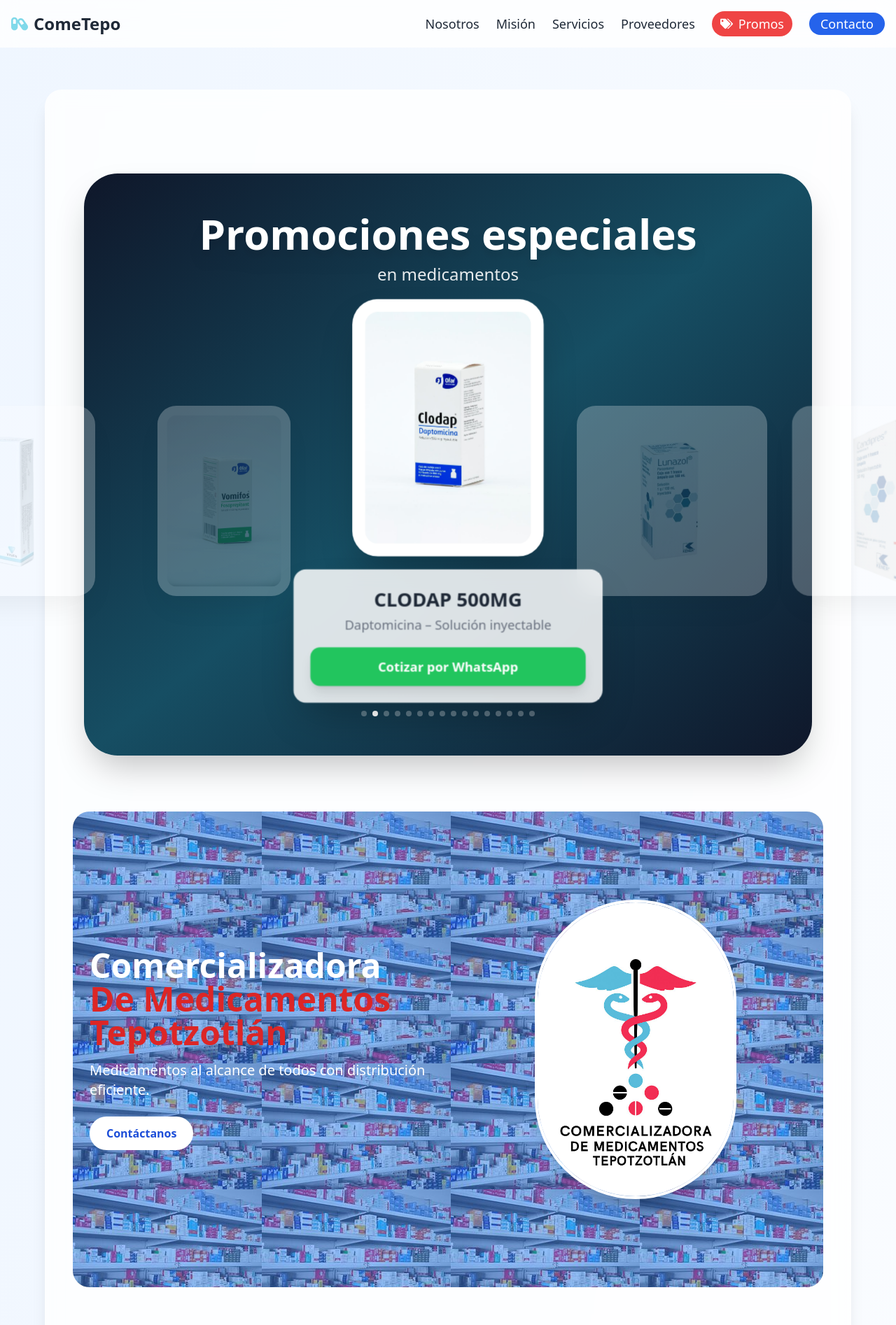
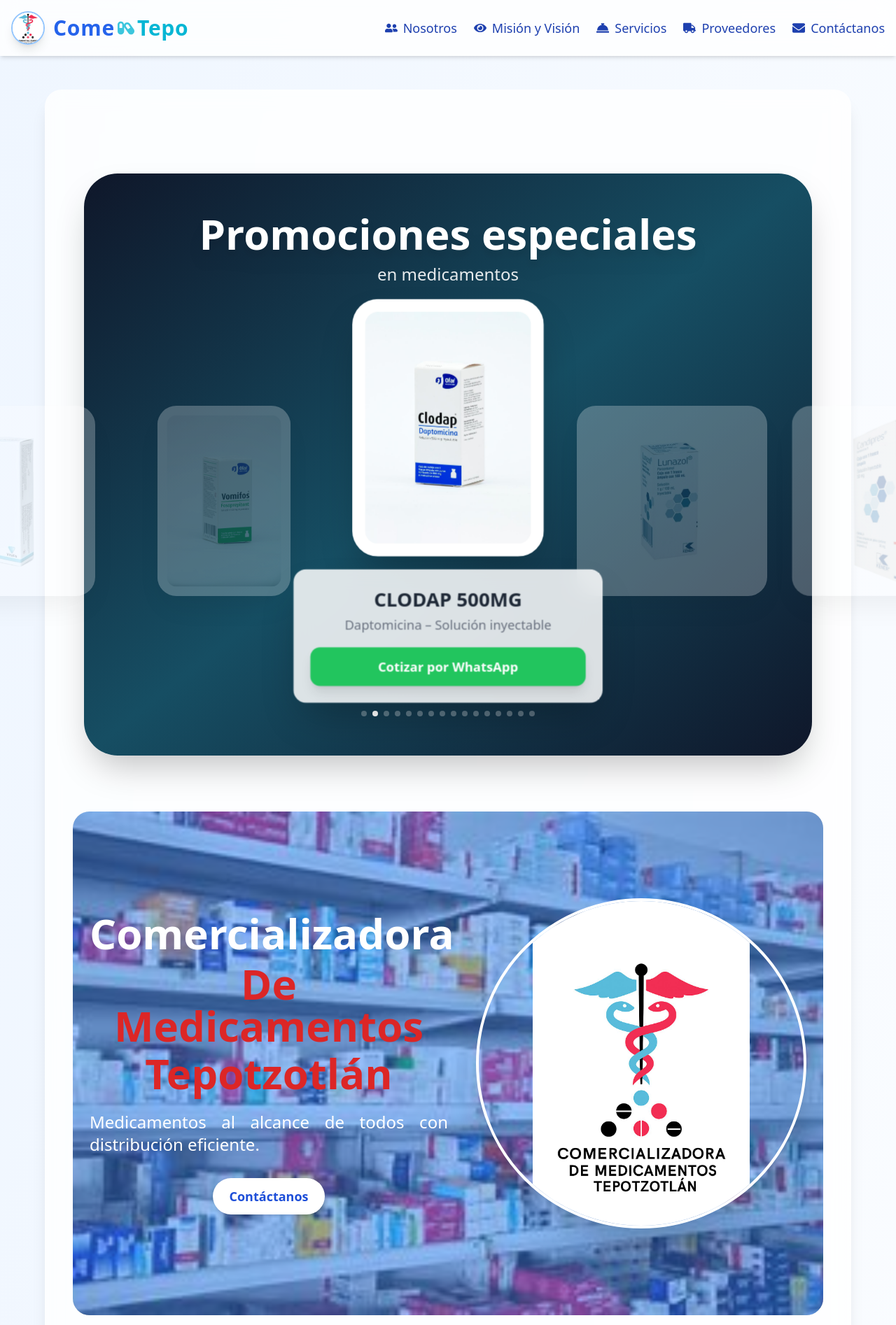
Before and after one commit to IsraelRodz/Cometepo, a React (Vite) app: page / in a window 1280 px wide. Shown: the top 1894 px of the page at 70% size. Built offline with nearby package versions, Linux system fonts and the light colour scheme.

Commit message:
Cometepo_81

```diff
--- a/src/Components/Contacto.tsx
+++ b/src/Components/Contacto.tsx
@@ -1,36 +1,94 @@
+import { FontAwesomeIcon } from '@fortawesome/react-fontawesome';
+import {
+  faInstagram,
+  faFacebook,
+  faWhatsapp,
+  faLinkedin,
+} from '@fortawesome/free-brands-svg-icons';
+import {
+  faEnvelope,
+  faPhoneAlt,
+} from '@fortawesome/free-solid-svg-icons';
+
 const Contacto = () => {
   return (
-    <section id="contacto" className="bg-blue-50 py-16 px-6 md:px-20 rounded-2xl">
-
-      <h2 className="text-3xl md:text-5xl text-center text-blue-700 mb-10">
+    <section
+      id="contacto"
+      className="bg-gradient-to-r from-blue-50 to-blue-100 rounded-2xl py-16 px-6 md:px-20 shadow-lg max-[400px]:px-4"
+    >
+     <h2
+        className="text-4xl sm:text-5xl font-extrabold text-blue-700 mb-10 font-serif tracking-wide text-center whitespace-nowrap overflow-hidden text-ellipsis px-2"
+      >
         Contáctanos
       </h2>
 
-      <div className="flex flex-col md:flex-row gap-10">
 
-        {/* INFO */}
-        <div className="flex-1 bg-white p-6 rounded-xl shadow text-center md:text-left">
-          <p className="mb-2">📞 +52 55 7701 9526</p>
-          <p className="mb-2">📞 +52 55 7701 9532</p>
-          <p className="text-sm break-all">
-            cotizaciones@comercializadoramedicamentostepotzotlan.mx
-          </p>
+      <div className="flex flex-col md:flex-row gap-12">
+        {/* Lado izquierdo - Información de contacto */}
+        <div className="flex-1 bg-white p-8 rounded-xl shadow-lg text-blue-800 text-lg space-y-6 border border-blue-200 max-[400px]:text-base max-[400px]:p-4">
+          <div className="flex items-start gap-4 max-[400px]:gap-2">
+            <FontAwesomeIcon icon={faPhoneAlt} className="text-2xl text-green-600 max-[400px]:text-xl" />
+            <div className="flex flex-col space-y-2 justify-start text-justify">
+              <span>+52 55 7701 9526</span>
+              <span>+52 55 7701 9532</span>
+            </div>
+          </div>
+          <div className="flex items-start gap-4 max-[400px]:flex-col max-[400px]:items-start max-[400px]:gap-1">
+            <FontAwesomeIcon icon={faEnvelope} className="text-2xl text-red-600 max-[400px]:text-xl" />
+            <span className="break-all text-sm leading-snug max-[400px]:text-xs max-[400px]:max-w-[250px]">
+              cotizaciones@comercializadoramedicamentostepotzotlan.mx
+            </span>
+          </div>
         </div>
 
-        {/* CTA */}
-        <div className="flex-1 flex flex-col justify-center items-center gap-6">
-
-          <p className="text-center max-w-md">
-            Contáctanos directamente por WhatsApp para una respuesta inmediata.
+        {/* Lado derecho - Redes sociales */}
+        <div className="flex-1 text-center">
+          <p className="text-gray-700 mb-8 text-lg max-w-md mx-auto text-justify leading-relaxed
+            max-[400px]:text-sm max-[400px]:leading-tight max-[400px]:max-w-xs max-[400px]:px-2">
+            Estamos disponibles en nuestras redes sociales para resolver tus dudas y brindarte una mejor atención.
           </p>
 
-          <a
-            href="https://wa.me/525613143229"
-            className="bg-green-500 text-white px-6 py-3 rounded-xl text-lg font-bold hover:scale-105"
-          >
-            Cotizar por WhatsApp
-          </a>
-
+          <div className="flex justify-center flex-wrap gap-8 text-5xl max-[400px]:text-3xl">
+            <a
+              href="https://www.facebook.com/share/18jFLCXbWw/?mibextid=wwXIfr"
+              target="_blank"
+              rel="noopener noreferrer"
+              className="text-blue-600 hover:text-blue-800 transition-transform duration-300 ease-in-out transform hover:scale-125"
+            >
+              <FontAwesomeIcon icon={faFacebook} />
+            </a>
+            <a
+              href="https://wa.me/525613143229"
+              target="_blank"
+              rel="noopener noreferrer"
+              className="text-green-500 hover:text-green-700 transition-transform duration-300 ease-in-out transform hover:scale-125"
+            >
+              <FontAwesomeIcon icon={faWhatsapp} />
+            </a>
+            <a
+              href="https://www.instagram.com/cometepo?igsh=cWU4b2FmbmF3cXNy&utm_source=qr"
+              target="_blank"
+              rel="noopener noreferrer"
+              className="text-pink-600 hover:text-pink-800 transition-transform duration-300 ease-in-out transform hover:scale-125"
+            >
+              <FontAwesomeIcon icon={faInstagram}/>
+            </a>
+            <a
+              href="https://www.linkedin.com"
+              target="_blank"
+              rel="noopener noreferrer"
+              className="text-blue-500 hover:text-blue-700 transition-transform duration-300 ease-in-out transform hover:scale-125"
+            >
+              <FontAwesomeIcon icon={faLinkedin}/>
+            </a>
+            <a
+             href="tel:+525613143229"
+             aria-label="Llamar al número +52 5625855729"
+            className="text-green-600 hover:text-green-800 transition-transform duration-300 ease-in-out transform hover:scale-125"
+            >
+              <FontAwesomeIcon icon={faPhoneAlt} />
+            </a>
+          </div>
         </div>
       </div>
     </section>
--- a/src/Components/Hero.tsx
+++ b/src/Components/Hero.tsx
@@ -4,55 +4,91 @@
 const Hero = () => {
   const [currentImage, setCurrentImage] = useState(0);
 
-  const images = ['/img/1.jpg','/img/2.jpg','/img/3.jpg'];
+  const images = [
+    '/img/1.jpg',
+    '/img/2.jpg',
+    '/img/3.jpg',
+  ];
 
   useEffect(() => {
     const interval = setInterval(() => {
-      setCurrentImage((prev) => (prev + 1) % images.length);
+      setCurrentImage((prevImage) => (prevImage + 1) % images.length);
     }, 5000);
     return () => clearInterval(interval);
-  }, []);
+  }, [images.length]);
 
   return (
     <section
       id="principal"
-      className="relative min-h-[85vh] flex flex-col md:flex-row items-center justify-between rounded-3xl overflow-hidden"
+      className="relative bg-cover bg-center bg-no-repeat text-white text-center py-24 px-6 max-[400px]:px-4 min-h-[90vh] transition-transform transform hover:scale-105 rounded-3xl overflow-hidden flex flex-col md:flex-row items-center justify-between"
       style={{ backgroundImage: `url(${images[currentImage]})` }}
     >
-      <div className="absolute inset-0 bg-blue-500/50" />
+      <div className="absolute inset-0 bg-blue-500 bg-opacity-50 z-0"></div>
 
-      <div className="relative z-10 w-full md:w-1/2 px-6 py-16 text-center md:text-left">
-
-        <motion.h1 className="text-2xl sm:text-3xl md:text-5xl font-bold text-white">
-          Comercializadora
+      <div className="relative z-10 w-full md:w-1/2">
+        <motion.h1
+          initial={{ opacity: 0, x: -50 }}
+          animate={{ opacity: 1, x: 0 }}
+          transition={{ duration: 1 }}
+          className="text-4xl max-[400px]:text-2xl md:text-6xl font-extrabold leading-tight mb-3"
+        >
+          <span className="text-white">Comercializadora</span>
         </motion.h1>
 
-        <h2 className="text-2xl sm:text-3xl md:text-5xl text-red-600 font-bold">
-          De Medicamentos
-        </h2>
+        <motion.h2
+          initial={{ opacity: 0, x: -50 }}
+          animate={{ opacity: 1, x: 0 }}
+          transition={{ duration: 1.5 }}
+          className="text-4xl max-[400px]:text-2xl md:text-6xl font-extrabold leading-tight mb-2"
+        >
+          <span className="text-red-600">De Medicamentos</span>
+        </motion.h2>
 
-        <h3 className="text-2xl sm:text-3xl md:text-5xl text-red-600 font-bold">
-          Tepotzotlán
-        </h3>
+        <motion.h3
+          initial={{ opacity: 0, x: -50 }}
+          animate={{ opacity: 1, x: 0 }}
+          transition={{ duration: 2 }}
+          className="text-4xl max-[400px]:text-2xl md:text-6xl font-extrabold leading-tight mb-6"
+        >
+          <span className="text-red-600">Tepotzotlán</span>
+        </motion.h3>
 
-        <p className="mt-4 text-sm sm:text-lg md:text-xl text-white max-w-xl">
+        <motion.p
+          initial={{ opacity: 0, y: 20 }}
+          animate={{ opacity: 1, y: 0 }}
+          transition={{ duration: 2.5 }}
+          className="mt-4 text-lg max-[400px]:text-base md:text-2xl leading-relaxed max-w-xl mx-auto text-justify"
+        >
           Medicamentos al alcance de todos con distribución eficiente.
-        </p>
+        </motion.p>
 
-        <a
-          href="#contacto"
-          className="mt-6 inline-block bg-white text-blue-700 px-6 py-3 rounded-full font-semibold hover:scale-105"
+        <motion.div
+          initial={{ opacity: 0, scale: 0.8 }}
+          animate={{ opacity: 1, scale: 1 }}
+          transition={{ duration: 2.8 }}
+          className="mt-8"
         >
-          Contáctanos
-        </a>
+          <a
+            href="#contacto"
+            className="inline-block bg-white text-blue-700 font-semibold py-3 px-6 max-[400px]:py-2 max-[400px]:px-4 max-[400px]:text-base rounded-full text-lg shadow-md transition-transform duration-300 hover:scale-110 hover:bg-blue-100"
+          >
+            Contáctanos
+          </a>
+        </motion.div>
       </div>
 
-      <div className="relative z-10 w-full md:w-1/2 flex justify-center pb-10 md:pb-0">
+      <motion.div
+        initial={{ opacity: 0, x: 100 }}
+        animate={{ opacity: 1, x: 0 }}
+        transition={{ duration: 2 }}
+        className="relative z-10 mt-10 md:mt-0 w-full md:w-1/2 flex justify-center md:justify-start items-center md:pl-10"
+      >
         <img
           src="/Laboratorios/COME.jpeg"
-          className="w-32 sm:w-48 md:w-72 rounded-full border-4 border-white shadow-xl"
+          alt="Logo de la empresa"
+          className="w-48 max-[400px]:w-36 md:w-full max-w-xs sm:max-w-sm md:max-w-md lg:max-w-lg aspect-square rounded-full object-contain border-4 border-white shadow-2xl"
         />
-      </div>
+      </motion.div>
     </section>
   );
 };
--- a/src/Components/NavBar.tsx
+++ b/src/Components/NavBar.tsx
@@ -1,4 +1,5 @@
-import { useState, useEffect } from 'react';
+// src/components/Navbar.tsx
+import { useState } from 'react';
 import {
   FaUserFriends,
   FaEye,
@@ -8,78 +9,112 @@
   FaCapsules,
   FaBars,
   FaTimes,
-  FaTags,
 } from 'react-icons/fa';
 
 const Navbar = () => {
   const [menuOpen, setMenuOpen] = useState(false);
-  const [scrolled, setScrolled] = useState(false);
 
-  useEffect(() => {
-    const handleScroll = () => setScrolled(window.scrollY > 40);
-    window.addEventListener('scroll', handleScroll);
-    return () => window.removeEventListener('scroll', handleScroll);
-  }, []);
+  const toggleMenu = () => {
+    setMenuOpen(!menuOpen);
+  };
+
+  const closeMenu = () => {
+    setMenuOpen(false);
+  };
 
   return (
-    <nav className={`fixed w-full z-50 transition-all duration-300 ${
-      scrolled
-        ? 'bg-white/95 backdrop-blur-lg shadow-lg py-2'
-        : 'bg-white/80 backdrop-blur-md py-3 md:py-4'
-    }`}>
-
-      <div className="max-w-7xl mx-auto px-4 flex justify-between items-center">
-
-        {/* LOGO */}
-        <a href="#principal" className="flex items-center gap-2 text-xl md:text-2xl font-bold">
-          <FaCapsules className="text-cyan-500 animate-pulse" />
-          ComeTepo
+    <nav className="bg-white/80 backdrop-blur-md shadow-md fixed w-full z-50 font-medium text-blue-800">
+      <div className="max-w-7xl mx-auto px-4 py-4 flex justify-between items-center">
+        <a
+          href="#principal"
+          className="text-2xl md:text-3xl font-extrabold tracking-wide cursor-pointer transition-transform hover:scale-110 focus:outline-none focus-visible:ring-2 focus-visible:ring-blue-400 flex items-center gap-3"
+        >
+          <img
+            src="/Laboratorios/COME.jpeg"
+            alt="Logo"
+            className="w-10 h-10 md:w-12 md:h-12 rounded-full object-cover border-2 border-blue-300 shadow-lg transition-transform duration-300 hover:scale-110 dark:border-cyan-400"
+          />
+          <span className="flex items-center gap-1">
+            <span className="text-blue-600">Come</span>
+            <FaCapsules className="text-cyan-500 text-xl md:text-2xl animate-pulseSlow" />
+            <span className="text-cyan-500">Tepo</span>
+          </span>
         </a>
 
-        {/* DESKTOP  para las promos*/}
-        <ul className="hidden md:flex gap-6 text-lg items-center">
-          <li><a href="#nosotros" className="hover:text-blue-500">Nosotros</a></li>
-          <li><a href="#misionvision" className="hover:text-blue-500">Misión</a></li>
-          <li><a href="#servicios" className="hover:text-blue-500">Servicios</a></li>
-          <li><a href="#proveedores" className="hover:text-blue-500">Proveedores</a></li>
+        <div className="md:hidden">
+          <button
+            onClick={toggleMenu}
+            className="text-2xl text-blue-700 focus:outline-none focus-visible:ring-2 focus-visible:ring-blue-300"
+            aria-label="Toggle Menu"
+          >
+            {menuOpen ? <FaTimes /> : <FaBars />}
+          </button>
+        </div>
 
-          {/* 🔥 PROMOS */}
+        <ul className="hidden md:flex gap-6 text-lg">
           <li>
-            <a href="#promo" className="bg-red-500 text-white px-3 py-1 rounded-full flex items-center gap-2 hover:scale-105">
-              <FaTags /> Promos
+            <a
+              href="#nosotros"
+              className="flex items-center gap-2 transition-all duration-300 hover:text-blue-500 hover:underline hover:scale-105 focus:outline-none focus-visible:ring-2 focus-visible:ring-blue-300"
+            >
+              <FaUserFriends /> Nosotros
+            </a>
+          </li>
+          <li>
+            <a
+              href="#misionvision"
+              className="flex items-center gap-2 transition-all duration-300 hover:text-blue-500 hover:underline hover:scale-105 focus:outline-none focus-visible:ring-2 focus-visible:ring-blue-300"
+            >
+              <FaEye /> Misión y Visión
+            </a>
+          </li>
+          <li>
+            <a
+              href="#servicios"
+              className="flex items-center gap-2 transition-all duration-300 hover:text-blue-500 hover:underline hover:scale-105 focus:outline-none focus-visible:ring-2 focus-visible:ring-blue-300"
+            >
+              <FaConciergeBell /> Servicios
+            </a>
+          </li>
+          <li>
+            <a
+              href="#proveedores"
+              className="flex items-center gap-2 transition-all duration-300 hover:text-blue-500 hover:underline hover:scale-105 focus:outline-none focus-visible:ring-2 focus-visible:ring-blue-300"
+            >
+              <FaTruck /> Proveedores
             </a>
           </li>
 
-          {/* CTA */}
           <li>
-            <a href="#contacto" className="bg-blue-600 text-white px-4 py-1 rounded-full">
-              Contacto
+            <a
+              href="#contacto"
+              className="flex items-center gap-2 transition-all duration-300 hover:text-blue-500 hover:underline hover:scale-105 focus:outline-none focus-visible:ring-2 focus-visible:ring-blue-300"
+            >
+              <FaEnvelope /> Contáctanos
             </a>
           </li>
         </ul>
-
-        {/* MOBILE BUTTON */}
-        <button onClick={() => setMenuOpen(!menuOpen)} className="md:hidden text-2xl">
-          {menuOpen ? <FaTimes /> : <FaBars />}
-        </button>
       </div>
 
-      {/* MOBILE MENU */}
+      {/* Mobile Menu */}
       {menuOpen && (
-        <div className="md:hidden bg-white shadow-lg px-6 py-6 space-y-5 text-lg">
-          <a onClick={() => setMenuOpen(false)} href="#nosotros">Nosotros</a>
-          <a onClick={() => setMenuOpen(false)} href="#misionvision">Misión</a>
-          <a onClick={() => setMenuOpen(false)} href="#servicios">Servicios</a>
-          <a onClick={() => setMenuOpen(false)} href="#proveedores">Proveedores</a>
-
-          <a onClick={() => setMenuOpen(false)} href="#promo" className="block bg-red-500 text-white py-2 rounded text-center">
-            Promociones
-          </a>
-
-          <a onClick={() => setMenuOpen(false)} href="#contacto" className="block bg-blue-600 text-white py-2 rounded text-center">
-            Contacto
-          </a>
-        </div>
+        <ul className="md:hidden px-6 pb-4 pt-2 space-y-4 text-lg bg-white shadow-md">
+          <li>
+            <a onClick={closeMenu} href="#nosotros" className="block">Nosotros</a>
+          </li>
+          <li>
+            <a onClick={closeMenu} href="#misionvision" className="block">Misión y Visión</a>
+          </li>
+          <li>
+            <a onClick={closeMenu} href="#servicios" className="block">Servicios</a>
+          </li>
+          <li>
+            <a onClick={closeMenu} href="#proveedores" className="block">Proveedores</a>
+          </li>
+          <li>
+            <a onClick={closeMenu} href="#contacto" className="block">Contáctanos</a>
+          </li>
+        </ul>
       )}
     </nav>
   );
```
